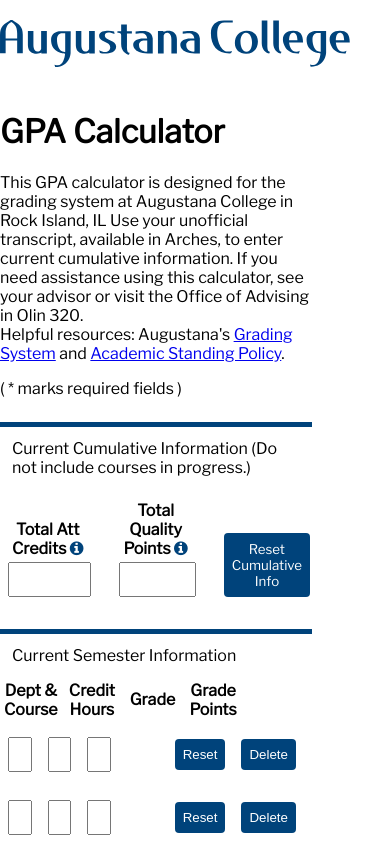
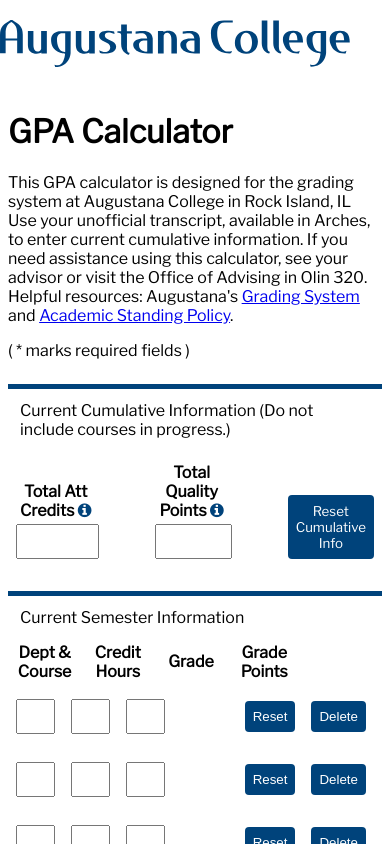
Before and after one commit to tuantruong17/gpa-calc, a React (Create React App) app: page / in a window 390 px wide. Shown: the top 844 px of the page. Built offline with nearby package versions, Linux system fonts and the light colour scheme.

Commit message:
change mobile layout

```diff
--- a/src/App.css
+++ b/src/App.css
@@ -1,10 +1,22 @@
-.App-body {
-  margin: 0 auto;
-  max-width: 1200px;
+@media only screen and (min-width: 1200px) {
+  .App-body {
+    margin: 0 auto;
+    max-width: 1200px;
+  }
+
+  .App-container {
+    width: 80%;
+  }
 }
 
-.App-container {
-  width: 80%;
+@media only screen and (max-width: 1200px) {
+  .App-body {
+    margin: 8px;
+  }
+
+  .App-container {
+    width: 100%;
+  }
 }
 
 .App-logo {
```
